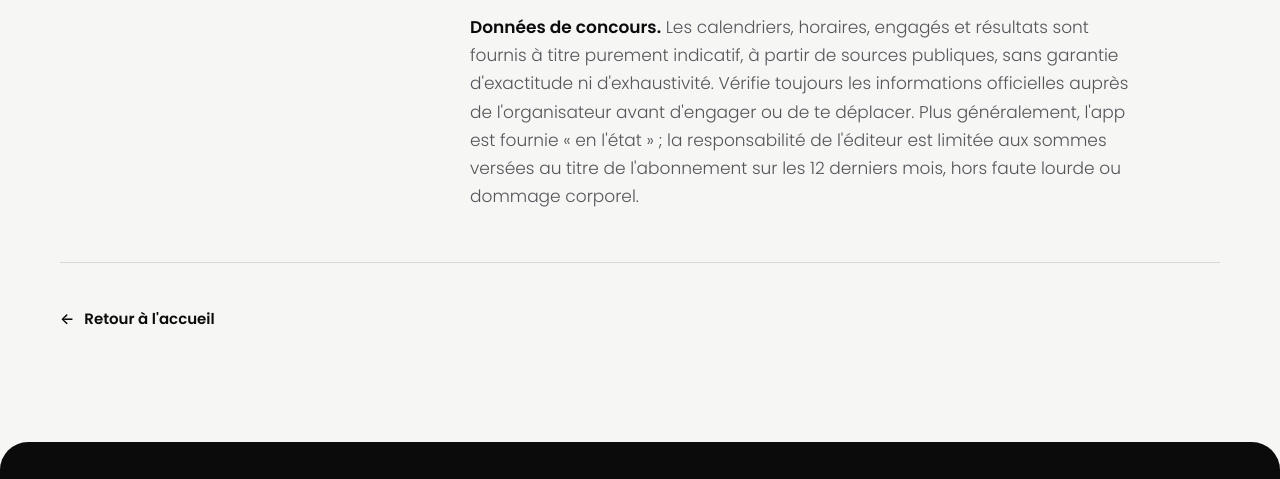
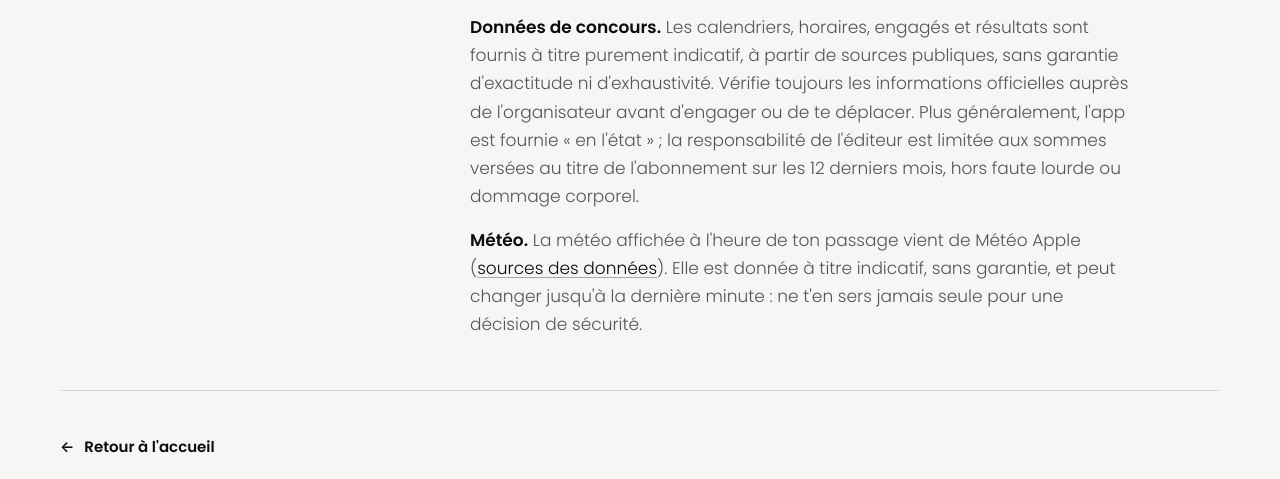
Before and after one commit to louisdreyfuspro-ctrl/horsevo-site, a plain HTML site: page conditions.html in a window 1280 px wide. Shown: the part 2693-3172 px from the top of the page. Drawn offline with Linux system fonts and the light colour scheme.

Commit message:
Conditions : la météo de l'heure de passage (Météo Apple), donnée à titre indicatif
Co-Authored-By: Claude Opus 5.5 <noreply@anthropic.com>

```diff
--- a/conditions.html
+++ b/conditions.html
@@ -83,6 +83,7 @@
     <p><b>Ton contenu.</b> Les photos, vidéos et textes que tu publies via Horsevo (y compris vers Instagram ou d'autres réseaux) restent ta propriété et ta responsabilité : tu garantis disposer des droits nécessaires (droit à l'image des personnes visibles, autorisation du propriétaire du cheval le cas échéant). Horsevo n'est qu'un outil de préparation et de partage.</p>
     <p><b>Contenu partagé en écurie.</b> Les informations que tu ajoutes dans une écurie sont visibles des autres membres de cette écurie. Chaque membre est responsable de ce qu'il y publie.</p>
     <p><b>Données de concours.</b> Les calendriers, horaires, engagés et résultats sont fournis à titre purement indicatif, à partir de sources publiques, sans garantie d'exactitude ni d'exhaustivité. Vérifie toujours les informations officielles auprès de l'organisateur avant d'engager ou de te déplacer. Plus généralement, l'app est fournie « en l'état » ; la responsabilité de l'éditeur est limitée aux sommes versées au titre de l'abonnement sur les 12 derniers mois, hors faute lourde ou dommage corporel.</p>
+    <p><b>Météo.</b> La météo affichée à l'heure de ton passage vient de Météo Apple (<a href="https://weatherkit.apple.com/legal-attribution.html">sources des données</a>). Elle est donnée à titre indicatif, sans garantie, et peut changer jusqu'à la dernière minute : ne t'en sers jamais seule pour une décision de sécurité.</p>
   </section>
 
   <a class="back" href="/">Retour à l'accueil</a>
```
